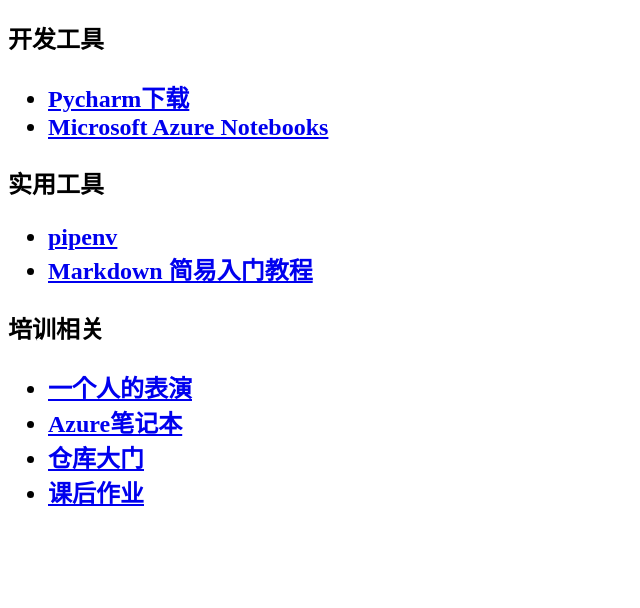
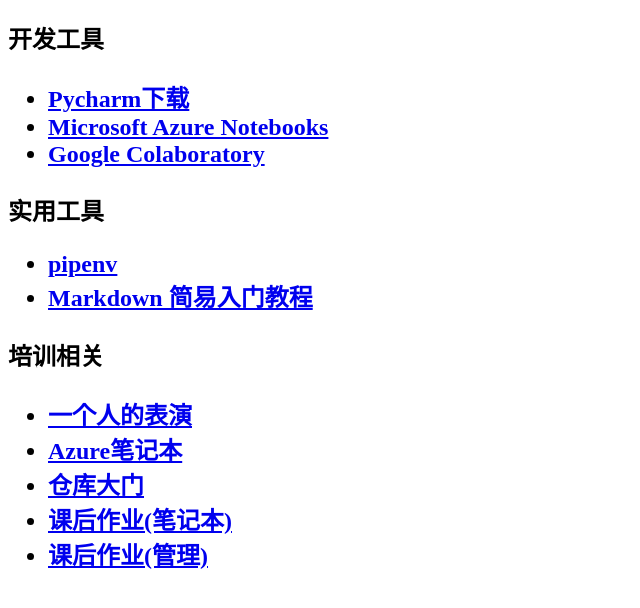
Before and after one commit to cr4ftsm4n/python-training, a Gatsby site: page /resource in a window 1280 px wide. Shown: the whole page, without its empty margins (0-640 px from the left). Built offline with nearby package versions, Linux system fonts and the light colour scheme; Gatsby itself is replaced by a stand-in of ours.

```diff
--- a/src/pages/changelog.jsx
+++ b/src/pages/changelog.jsx
@@ -7,6 +7,11 @@
       <div className="hero-body">
         <div className="container">
           <h1 className="title">ChangeLog</h1>
+          <h3 className="title">2018/05/09</h3>
+          <ul>
+            <li>增加培训相关资源</li>
+            <li>增加#6内容</li>
+          </ul>
         </div>
       </div>
     </section>
--- a/src/pages/resource.jsx
+++ b/src/pages/resource.jsx
@@ -17,6 +17,14 @@
               <li>
                 <a href="https://notebooks.azure.com/" target="_blank">
                   Microsoft Azure Notebooks
+                </a>
+              </li>
+              <li>
+                <a
+                  href="https://colab.research.google.com/notebooks/welcome.ipynb"
+                  target="_blank"
+                >
+                  Google Colaboratory
                 </a>
               </li>
             </ul>
@@ -77,7 +85,15 @@
                   href="https://notebooks.azure.com/cr4ftsm4n/libraries/homeworks"
                   target="_blank"
                 >
-                  课后作业
+                  课后作业(笔记本)
+                </a>
+              </li>
+              <li>
+                <a
+                  href="https://github.com/cr4ftsm4n/python-homework/issues"
+                  target="_blank"
+                >
+                  课后作业(管理)
                 </a>
               </li>
             </ul>
```
